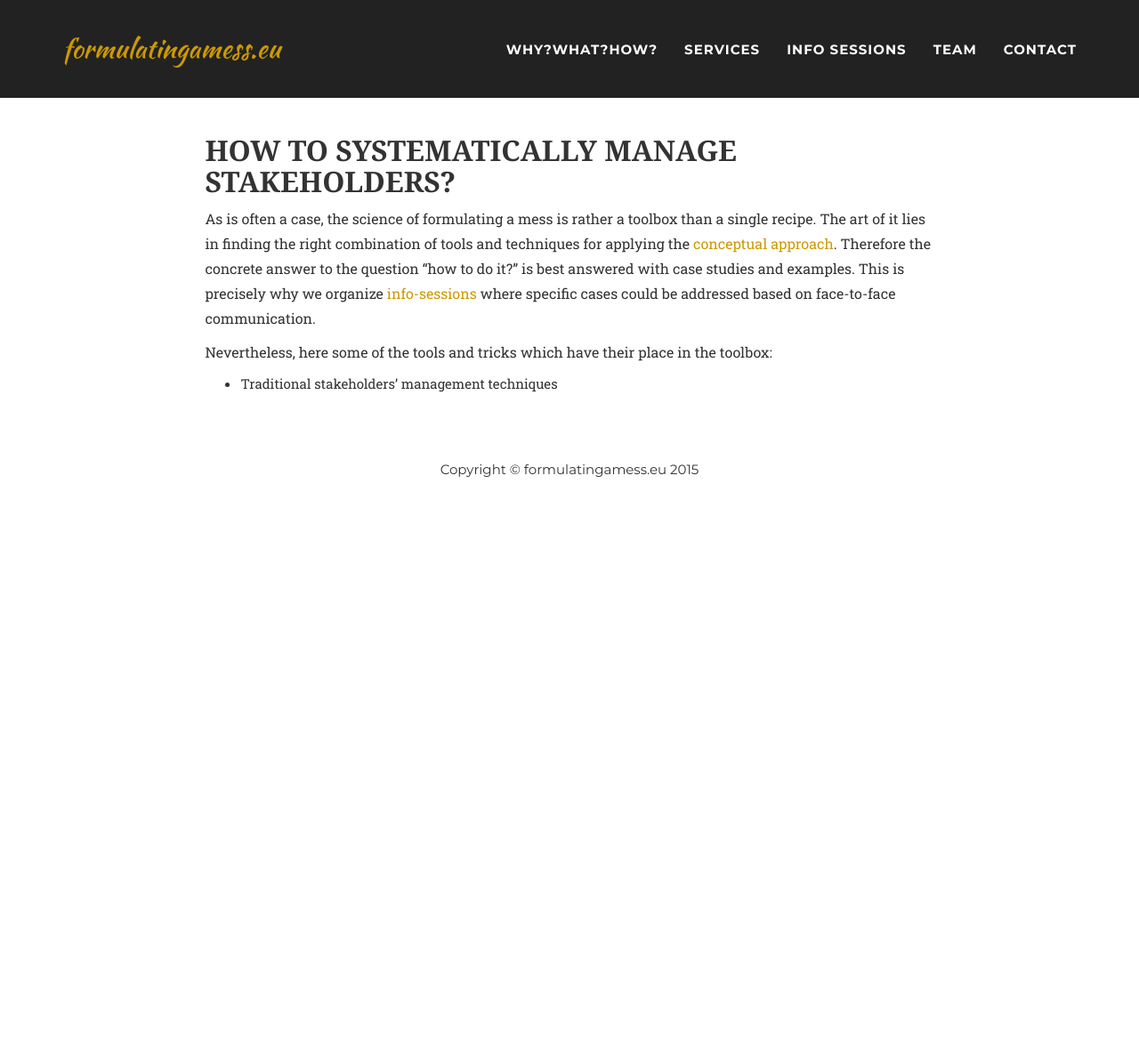
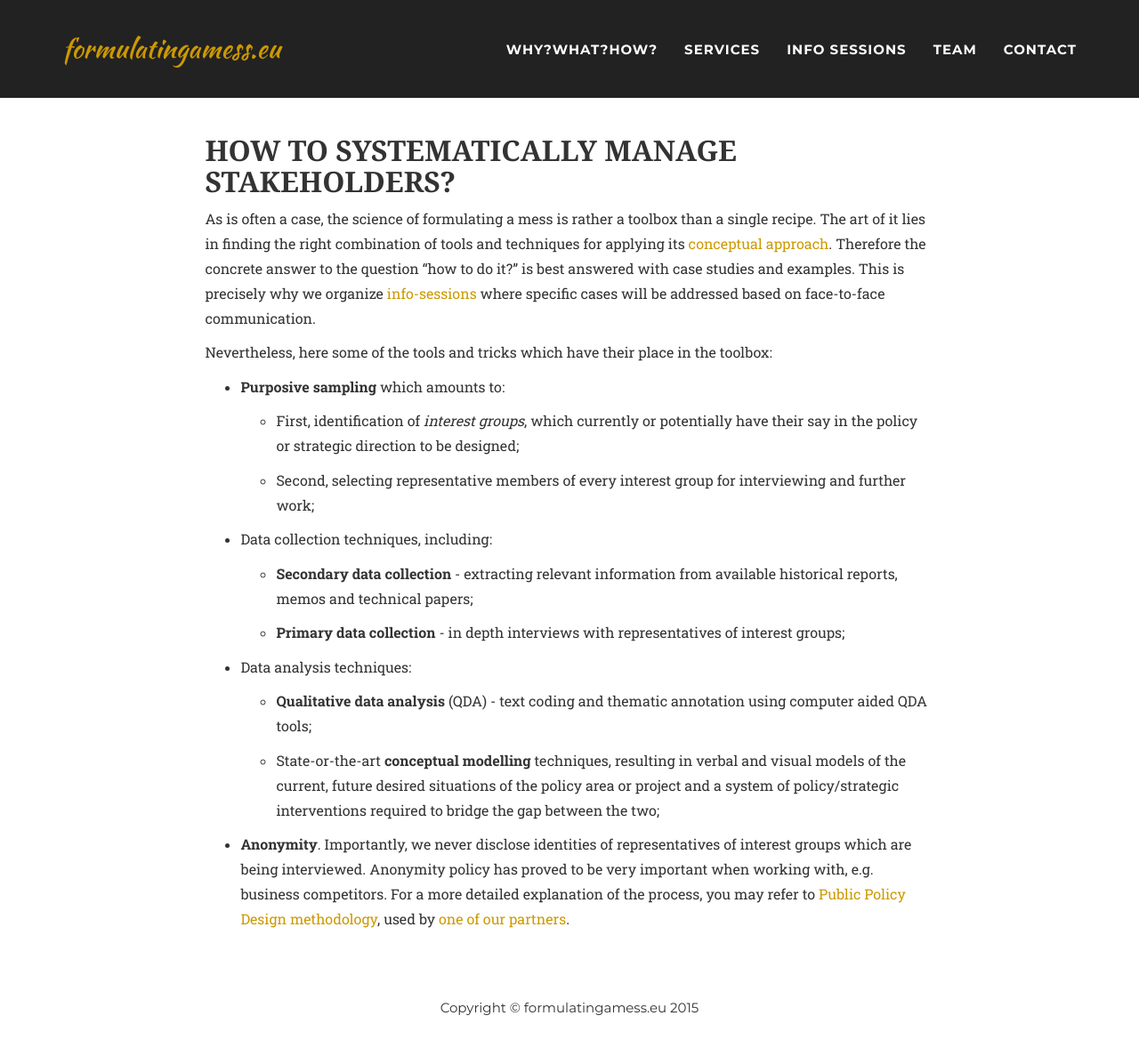
Before and after one commit to formulatingamess/www, a Jekyll site: the page built from content/how.markdown, in a window 1280 px wide and 1178 px high. Shown: the whole window at 89% size. Built offline with Jekyll 4.4.1, drawn with Linux system fonts in a browser that asks for light colours; some web fonts are replaced.

Commit message:
finished (preliminary) how, what and why

```diff
--- a/content/how.markdown
+++ b/content/how.markdown
@@ -4,8 +4,26 @@ img: how.png
 layout: page
 ---
 
-As is often a case, the science of formulating a mess is rather a toolbox than a single recipe. The art of it lies in finding the right combination of tools and techniques for applying the <a href="{{ site.baseurl}}/content/what">conceptual approach</a>. Therefore the concrete answer to the question "how to do it?" is best answered with case studies and examples. This is precisely why we organize <a href="{{ site.baseurl}}#infosessions">info-sessions</a> where specific cases could be addressed based on face-to-face communication.
+As is often a case, the science of formulating a mess is rather a toolbox than a single recipe. The art of it lies in finding the right combination of tools and techniques for applying its <a href="{{ site.baseurl}}/content/what">conceptual approach</a>. Therefore the concrete answer to the question "how to do it?" is best answered with case studies and examples. This is precisely why we organize <a href="{{ site.baseurl}}#infosessions">info-sessions</a> where specific cases will be addressed based on face-to-face communication.
 
 Nevertheless, here some of the tools and tricks which have their place in the toolbox:
 
-* Traditional stakeholders' management techniques
+* **Purposive sampling** which amounts to:
+
+	* First, identification of *interest groups*, which currently or potentially have their say in the policy or strategic direction to be designed;
+
+	* Second, selecting representative members of every interest group for interviewing and further work;
+
+* Data collection techniques, including:
+
+	* **Secondary data collection** - extracting relevant information from available historical reports, memos and technical papers;
+
+	* **Primary data collection** - in depth interviews with representatives of interest groups;
+
+* Data analysis techniques:
+
+	* **Qualitative data analysis** (QDA) - text coding and thematic annotation using computer aided QDA tools;
+
+	* State-or-the-art **conceptual modelling** techniques, resulting in verbal and visual models of the current, future desired situations of the policy area or project and a system of policy/strategic interventions required to bridge the gap between the two;
+
+* **Anonymity**. Importantly, we never disclose identities of representatives of interest groups which are being interviewed. Anonymity policy has proved to be very important when working with, e.g. business competitors. For a more detailed explanation of the process, you may refer to <a href="http://www.erc.lt/userfiles/about-public-policy-design-methodology.pdf">Public Policy Design methodology</a>, used by <a href="http://www.erc.lt/en">one of our partners</a>.
--- a/content/why.markdown
+++ b/content/why.markdown
@@ -4,7 +4,7 @@ img: why.png
 layout: page
 ---
 
-Today's accelerating networked world is getting increasingly dynamic and difficult to predict. New technologies, new professions, new opportunities, new challenges -- *new unknowns* -- seem to fall on us before we are able to figure out how to make sense of the current ones. Traditional strategic planning and management approaches are failing. The sensible strategic planning horizon has shrinked from years to months and is still decreasing, rendering planing both ineffective and inefficient. Plans become obsolete in no time. The traditional cycle of strategic and project management -- *plan* \\(\rightarrow\\) *execute* \\(\rightarrow\\) *analyze* \\(\rightarrow\\) *correct* \\(\rightarrow\\) *plan* needs to make a full cycle at breakneck speed in order to have any use. Actually, uncertainty, unpredictability and complexity become the major characteristics of our social, economic and business governance.
+Today's accelerating networked world is getting increasingly dynamic and difficult to predict. New technologies, new professions, new opportunities, new challenges -- *new unknowns* -- seem to fall on us before we are able to figure out how to make sense of the current ones. Traditional strategic planning and management approaches are failing. The sensible strategic planning horizon has shrinked from years to months and is still decreasing, rendering planing both ineffective and inefficient. Plans become obsolete in no time. The traditional cycle of strategic and project management -- *plan* \\(\rightarrow\\) *execute* \\(\rightarrow\\) *analyze* \\(\rightarrow\\) *correct* \\(\rightarrow\\) *re-plan* needs to make a full cycle at breakneck speed in order to provide any use. Actually, uncertainty, unpredictability and complexity become the major characteristics of our social, economic and business governance.
 
 The most important implication of this trend is that no single social actor -- company, institution, organization or even government -- can single-handedly exercise a significant control of its own environment. Environment here means an ecology of other companies, institutions, organizations and individuals, related via similar, competing or otherwise intersected interests. Most of the current stakeholder's management techniques were developed for ensuring efficient execution of strategic plans with the consideration of more or less stable network of stakeholders. In today's situation of accelerating complexity, these basic premises are no longer valid. Strategic plans do not provide clear directions, while the network of stakeholders cannot be considered as stable any more.
 
```
Also changed, not shown: content/what.markdown (+6 -8 lines).
